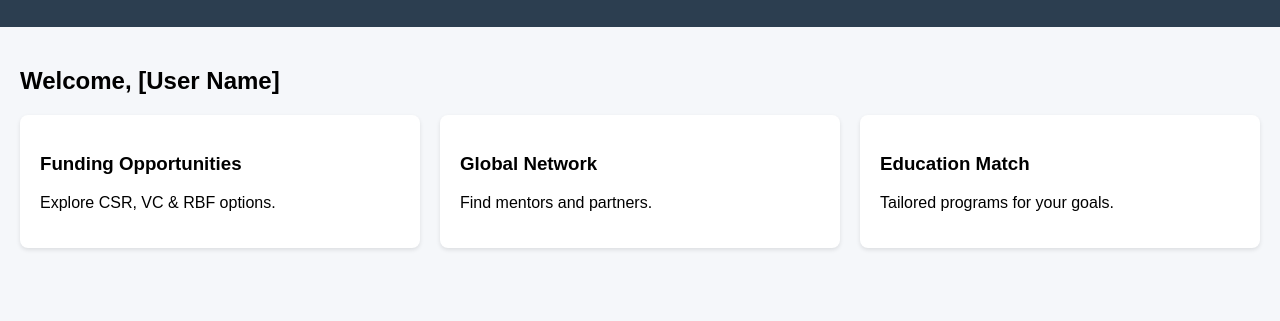
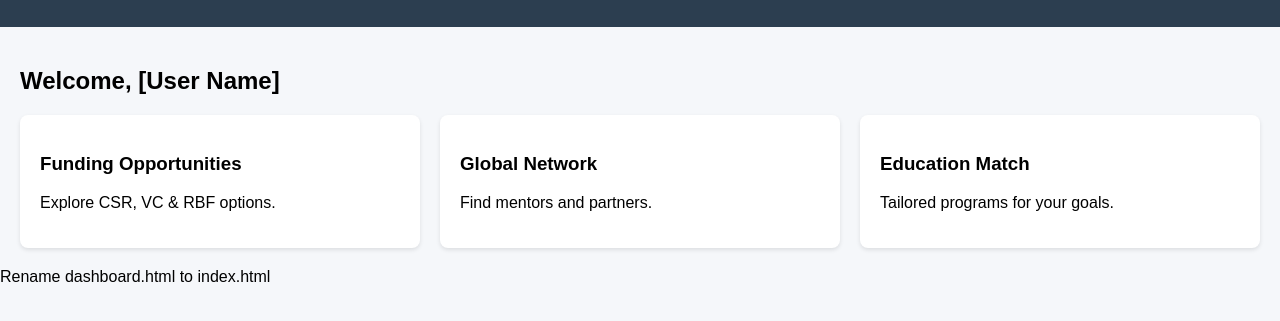
Before and after one commit to globalbridge35/GlobalBridge, a plain HTML site: page Index.html in a window 1280 px wide. Shown: the part 61-382 px from the top of the page. Drawn offline with Linux system fonts and the light colour scheme.

Commit message:
Update and rename dashboard.html to Index.html

```diff
--- a/dashboard.html
+++ b/Index.html
@@ -36,3 +36,4 @@
     </div>
 </body>
 </html>
+Rename dashboard.html to index.html
```
